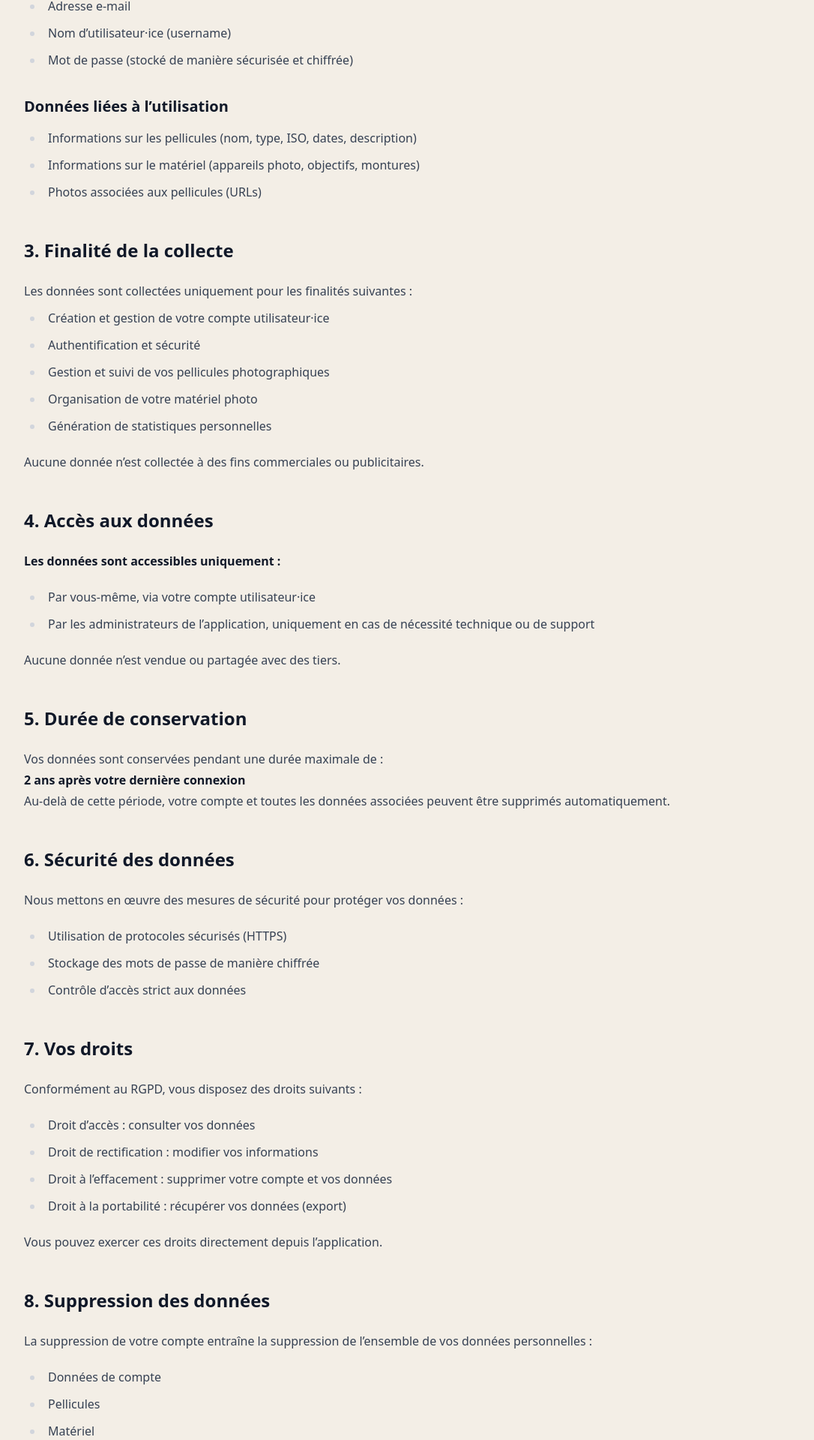
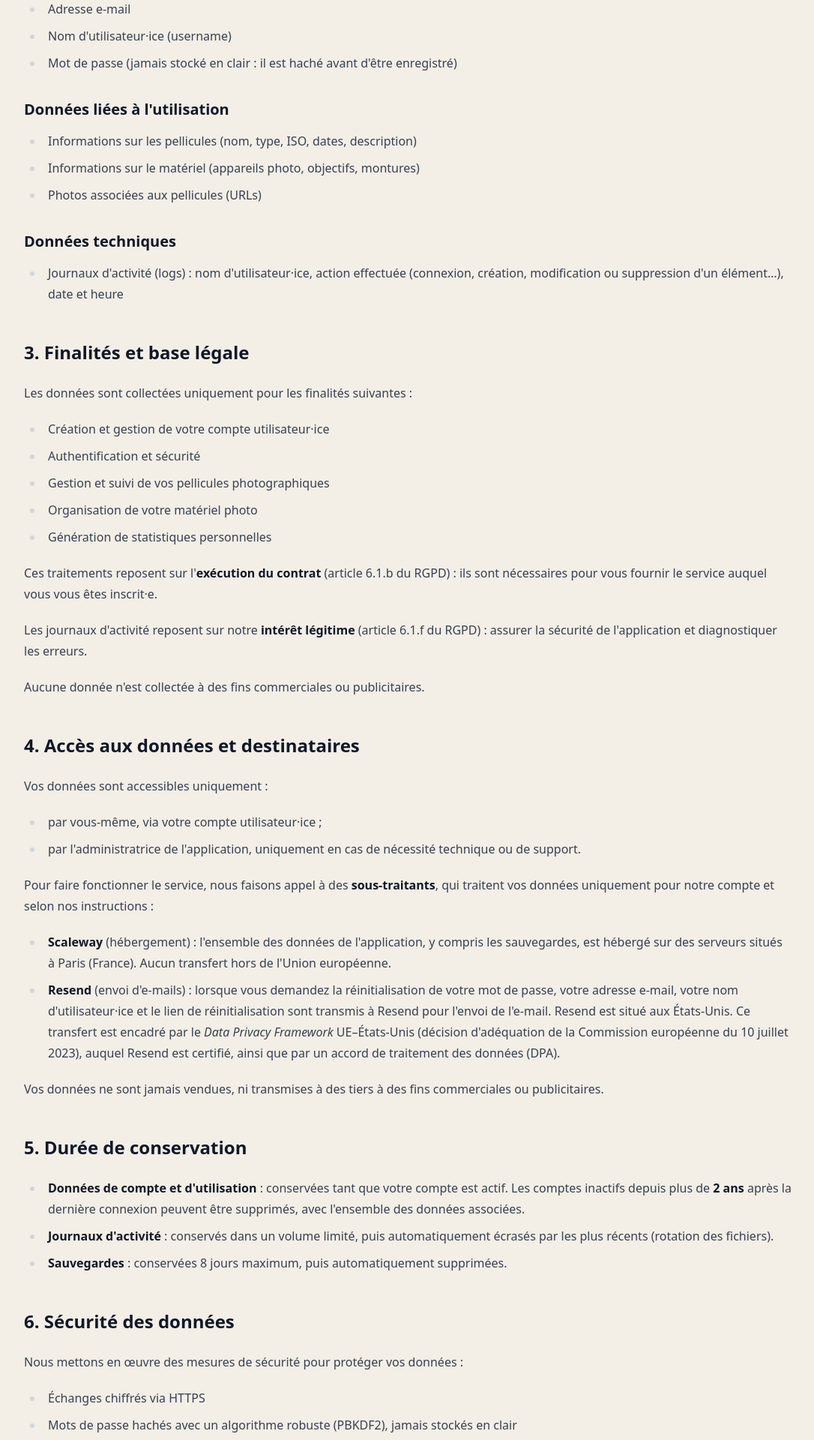
Before and after one commit to Pampamlela/ORTRTA, a Vue app in the folder frontend/: page /rgpd in a window 1280 px wide. Shown: the part 554-2474 px from the top of the page at 75% size, without its empty margins (96-1182 px from the left). Built offline with nearby package versions, Linux system fonts and the light colour scheme; no server answers.

Commit message:
mise à jour de la page RGPD

```diff
--- a/frontend/src/views/RGPDView.vue
+++ b/frontend/src/views/RGPDView.vue
@@ -4,39 +4,49 @@ import PageContainer from '@/components/PageContainer.vue';
 
 <template>
     <PageContainer>
-        <div class="prose max-w-none prose-heading:font-title prose-headings:text-film prose-p:text-film">
+        <div class="prose max-w-none prose-headings:font-title prose-headings:text-film prose-p:text-film prose-li:text-film prose-strong:text-film prose-th:text-film prose-td:text-film">
 
             <h1>Politique de confidentialité</h1>
+
             <section>
                 <h2>1. Introduction</h2>
+                <p>
+                    La présente politique de confidentialité décrit la manière dont les données personnelles sont
+                    collectées, utilisées et protégées dans le cadre de l'utilisation de l'application
+                    One Roll To Rule Them All (www.oneroll.fr).
+                </p>
+            </section>
 
-                <p>La présente politique de confidentialité décrit la manière dont les données personnelles sont collectées, utilisées et protégées dans le cadre de l’utilisation de l’application.
-
-                En utilisant cette application, vous acceptez la collecte et l’utilisation de vos données conformément à cette politique.</p>
-
-
+            <section>
                 <h2>2. Données collectées</h2>
-
-                Nous collectons uniquement les données nécessaires au fonctionnement du service :
+                <p>Nous collectons uniquement les données nécessaires au fonctionnement du service :</p>
 
                 <h3>Données de compte</h3>
                 <ul>
                     <li>Adresse e-mail</li>
-                        <li>Nom d’utilisateur·ice (username)</li>
-                        <li>Mot de passe (stocké de manière sécurisée et chiffrée)</li>
+                    <li>Nom d'utilisateur·ice (username)</li>
+                    <li>Mot de passe (jamais stocké en clair : il est haché avant d'être enregistré)</li>
                 </ul>
 
-                <h3>Données liées à l’utilisation</h3>
-
+                <h3>Données liées à l'utilisation</h3>
                 <ul>
                     <li>Informations sur les pellicules (nom, type, ISO, dates, description)</li>
                     <li>Informations sur le matériel (appareils photo, objectifs, montures)</li>
                     <li>Photos associées aux pellicules (URLs)</li>
                 </ul>
 
-                <h2>3. Finalité de la collecte</h2>
+                <h3>Données techniques</h3>
+                <ul>
+                    <li>
+                        Journaux d'activité (logs) : nom d'utilisateur·ice, action effectuée (connexion, création,
+                        modification ou suppression d'un élément…), date et heure
+                    </li>
+                </ul>
+            </section>
 
-                Les données sont collectées uniquement pour les finalités suivantes :
+            <section>
+                <h2>3. Finalités et base légale</h2>
+                <p>Les données sont collectées uniquement pour les finalités suivantes :</p>
                 <ul>
                     <li>Création et gestion de votre compte utilisateur·ice</li>
                     <li>Authentification et sécurité</li>
@@ -44,89 +54,216 @@ import PageContainer from '@/components/PageContainer.vue';
                     <li>Organisation de votre matériel photo</li>
                     <li>Génération de statistiques personnelles</li>
                 </ul>
-                Aucune donnée n’est collectée à des fins commerciales ou publicitaires.
+                <p>
+                    Ces traitements reposent sur l'<strong>exécution du contrat</strong> (article 6.1.b du RGPD) :
+                    ils sont nécessaires pour vous fournir le service auquel vous vous êtes inscrit·e.
+                </p>
+                <p>
+                    Les journaux d'activité reposent sur notre <strong>intérêt légitime</strong>
+                    (article 6.1.f du RGPD) : assurer la sécurité de l'application et diagnostiquer les erreurs.
+                </p>
+                <p>Aucune donnée n'est collectée à des fins commerciales ou publicitaires.</p>
+            </section>
 
+            <section>
+                <h2>4. Accès aux données et destinataires</h2>
+                <p>Vos données sont accessibles uniquement :</p>
+                <ul>
+                    <li>par vous-même, via votre compte utilisateur·ice ;</li>
+                    <li>par l'administratrice de l'application, uniquement en cas de nécessité technique ou de support.</li>
+                </ul>
+                <p>
+                    Pour faire fonctionner le service, nous faisons appel à des <strong>sous-traitants</strong>,
+                    qui traitent vos données uniquement pour notre compte et selon nos instructions :
+                </p>
+                <ul>
+                    <li>
+                        <strong>Scaleway</strong> (hébergement) : l'ensemble des données de l'application, y compris
+                        les sauvegardes, est hébergé sur des serveurs situés à Paris (France). Aucun transfert hors de
+                        l'Union européenne.
+                    </li>
+                    <li>
+                        <strong>Resend</strong> (envoi d'e-mails) : lorsque vous demandez la réinitialisation de votre
+                        mot de passe, votre adresse e-mail, votre nom d'utilisateur·ice et le lien de réinitialisation
+                        sont transmis à Resend pour l'envoi de l'e-mail. Resend est situé aux États-Unis. Ce transfert
+                        est encadré par le <em>Data Privacy Framework</em> UE–États-Unis (décision d'adéquation de la
+                        Commission européenne du 10 juillet 2023), auquel Resend est certifié, ainsi que par un accord
+                        de traitement des données (DPA).
+                    </li>
+                </ul>
+                <p>Vos données ne sont jamais vendues, ni transmises à des tiers à des fins commerciales ou publicitaires.</p>
+            </section>
 
-                <h2>4. Accès aux données</h2>
+            <section>
+                <h2>5. Durée de conservation</h2>
+                <ul>
+                    <li>
+                        <strong>Données de compte et d'utilisation</strong> : conservées tant que votre compte est
+                        actif. Les comptes inactifs depuis plus de <strong>2 ans</strong> après la dernière connexion
+                        peuvent être supprimés, avec l'ensemble des données associées.
+                    </li>
+                    <li>
+                        <strong>Journaux d'activité</strong> : conservés dans un volume limité, puis automatiquement
+                        écrasés par les plus récents (rotation des fichiers).
+                    </li>
+                    <li>
+                        <strong>Sauvegardes</strong> : conservées 8 jours maximum, puis automatiquement supprimées.
+                    </li>
+                </ul>
+            </section>
 
-                <strong>Les données sont accessibles uniquement :</strong><br>
+            <section>
+                <h2>6. Sécurité des données</h2>
+                <p>Nous mettons en œuvre des mesures de sécurité pour protéger vos données :</p>
                 <ul>
-                        <li>Par vous-même, via votre compte utilisateur·ice</li>
-                        <li>Par les administrateurs de l’application, uniquement en cas de nécessité technique ou de support</li>
+                    <li>Échanges chiffrés via HTTPS</li>
+                    <li>Mots de passe hachés avec un algorithme robuste (PBKDF2), jamais stockés en clair</li>
+                    <li>Jetons de connexion à durée de vie limitée</li>
+                    <li>Contrôle d'accès strict : chaque utilisateur·ice n'accède qu'à ses propres données</li>
                 </ul>
-                Aucune donnée n’est vendue ou partagée avec des tiers.
+            </section>
 
-                <h2>5. Durée de conservation</h2>
+            <section>
+                <h2>7. Vos droits</h2>
+                <p>Conformément au RGPD, vous disposez des droits suivants :</p>
+                <ul>
+                    <li>Droit d'accès : consulter vos données</li>
+                    <li>Droit de rectification : modifier vos informations</li>
+                    <li>Droit à l'effacement : supprimer votre compte et vos données</li>
+                    <li>Droit à la portabilité : récupérer vos données (export)</li>
+                    <li>Droit à la limitation du traitement</li>
+                </ul>
+                <p>
+                    Les droits d'accès, de rectification, d'effacement et de portabilité peuvent être exercés
+                    directement depuis votre profil dans l'application. Pour toute autre demande, vous pouvez nous
+                    contacter à l'adresse indiquée dans la section « Contact ».
+                </p>
+                <p>
+                    Si vous estimez que vos droits ne sont pas respectés, vous pouvez introduire une réclamation
+                    auprès de la <strong>CNIL</strong> (Commission nationale de l'informatique et des libertés) :
+                    <a href="https://www.cnil.fr" target="_blank" rel="noopener noreferrer">www.cnil.fr</a>.
+                </p>
+            </section>
 
-                Vos données sont conservées pendant une durée maximale de :<br>
-
-                <strong>2 ans après votre dernière connexion</strong><br>
-
-                Au-delà de cette période, votre compte et toutes les données associées peuvent être supprimés automatiquement.
-
-
-                <h2>6. Sécurité des données</h2>
-
-                Nous mettons en œuvre des mesures de sécurité pour protéger vos données :<br>
-                    <ul>
-                        <li>Utilisation de protocoles sécurisés (HTTPS)</li>
-                        <li>Stockage des mots de passe de manière chiffrée</li>
-                        <li>Contrôle d’accès strict aux données</li>
-                    </ul>
-
-                <h2>7. Vos droits</h2>
-
-                Conformément au RGPD, vous disposez des droits suivants :<br>
-                    <ul>
-                        <li>Droit d’accès : consulter vos données</li>
-                        <li>Droit de rectification : modifier vos informations</li>
-                        <li>Droit à l’effacement : supprimer votre compte et vos données</li>
-                        <li>Droit à la portabilité : récupérer vos données (export)</li>
-                    </ul>
-
-                Vous pouvez exercer ces droits directement depuis l’application.
-
-
+            <section>
                 <h2>8. Suppression des données</h2>
-
-                La suppression de votre compte entraîne la suppression de l’ensemble de vos données personnelles :<br>
+                <p>La suppression de votre compte entraîne la suppression de l'ensemble de vos données personnelles :</p>
                 <ul>
                     <li>Données de compte</li>
                     <li>Pellicules</li>
                     <li>Matériel</li>
                     <li>Photos associées</li>
                 </ul>
+                <p>Cette action est irréversible.</p>
+                <p>
+                    Vos données peuvent toutefois subsister dans nos sauvegardes techniques pendant
+                    <strong>8 jours maximum</strong> après la suppression de votre compte, avant d'être
+                    définitivement effacées. Votre nom d'utilisateur·ice peut également figurer dans les journaux
+                    d'activité jusqu'à leur écrasement automatique.
+                </p>
+            </section>
 
-                Cette action est irréversible.<br>
+            <section>
+                <h2>9. Cookies et traceurs</h2>
 
+                <h3>Qu'est-ce qu'un cookie ou un traceur ?</h3>
+                <p>
+                    Un cookie est un petit fichier texte déposé sur votre terminal (ordinateur, tablette, smartphone)
+                    lors de la visite d'un site. Plus largement, on parle de <strong>traceur</strong> pour toute
+                    information stockée ou lue sur votre terminal, quelle que soit la technologie utilisée
+                    (cookies, <em>localStorage</em>, etc.).
+                </p>
+                <p>
+                    Les traceurs peuvent avoir différentes finalités : faire fonctionner le site, mesurer l'audience,
+                    afficher de la publicité… Seuls ceux qui sont <strong>strictement nécessaires</strong> au
+                    fonctionnement du service sont dispensés de consentement.
+                </p>
 
-                <h2>9. Cookies</h2>
+                <h3>Les traceurs utilisés sur notre site</h3>
+                <p>
+                    One Roll To Rule Them All utilise <strong>uniquement des traceurs strictement nécessaires</strong>,
+                    qui servent à vous authentifier et à maintenir votre connexion :
+                </p>
+                <table>
+                    <thead>
+                        <tr>
+                            <th>Nom</th>
+                            <th>Technologie</th>
+                            <th>Finalité</th>
+                            <th>Durée de validité</th>
+                        </tr>
+                    </thead>
+                    <tbody>
+                        <tr>
+                            <td><code>access</code></td>
+                            <td>localStorage</td>
+                            <td>Vous identifier auprès du serveur à chaque action sur le site</td>
+                            <td>60 minutes</td>
+                        </tr>
+                        <tr>
+                            <td><code>refresh</code></td>
+                            <td>localStorage</td>
+                            <td>Renouveler votre connexion sans ressaisir votre mot de passe</td>
+                            <td>1 jour</td>
+                        </tr>
+                    </tbody>
+                </table>
+                <p>
+                    Ces informations sont supprimées de votre navigateur lorsque vous vous déconnectez, ou
+                    automatiquement lorsque votre session expire. Si vous fermez simplement le site sans vous
+                    déconnecter, elles restent dans votre navigateur, mais deviennent inutilisables une fois leur
+                    durée de validité dépassée.
+                </p>
+                <p>
+                    L'administratrice du site utilise également deux cookies techniques (<code>sessionid</code> et
+                    <code>csrftoken</code>) lors de l'accès à l'interface d'administration. Ils ne concernent pas
+                    les utilisateur·ices du site.
+                </p>
 
-                L’application n’utilise pas de cookies à des fins de suivi ou de publicité.<br>
+                <h3>Pourquoi aucun consentement ne vous est demandé</h3>
+                <p>
+                    Conformément à l'article 82 de la loi Informatique et Libertés et aux recommandations de la CNIL,
+                    les traceurs strictement nécessaires à la fourniture d'un service demandé par l'utilisateur·ice
+                    (ici, la connexion à votre compte) sont exemptés de consentement.
+                </p>
+                <p>
+                    One Roll To Rule Them All n'utilise <strong>aucun</strong> traceur de mesure d'audience, de
+                    publicité, de réseaux sociaux ou de services tiers. C'est pourquoi aucun bandeau de consentement
+                    n'est affiché.
+                </p>
 
-                Seuls des cookies techniques nécessaires au fonctionnement peuvent être utilisés.
+                <h3>Comment supprimer ces informations</h3>
+                <ul>
+                    <li><strong>Depuis le site</strong> : cliquez sur « Déconnexion » ; les deux traceurs sont immédiatement supprimés.</li>
+                    <li>
+                        <strong>Depuis votre navigateur</strong> : vous pouvez à tout moment effacer les données de
+                        navigation (rubrique « Cookies et données de site » des paramètres de votre navigateur).
+                    </li>
+                </ul>
+            </section>
 
+            <section>
+                <h2>10. Modification de la politique</h2>
+                <p>
+                    Cette politique de confidentialité peut être mise à jour à tout moment. En cas de modification
+                    importante, les utilisateur·ices seront informé·es.
+                </p>
+            </section>
 
-                <h2>10. Modification de la politique</h2>
+            <section>
+                <h2>11. Contact</h2>
+                <p>
+                    Pour toute question relative à cette politique ou à vos données personnelles, vous pouvez
+                    contacter : <a href="mailto:pampamlela@gmail.com">pampamlela@gmail.com</a>
+                </p>
+            </section>
 
-                Cette politique de confidentialité peut être mise à jour à tout moment.<br>
+            <section>
+                <h2>12. Responsable du traitement</h2>
+                <p>La responsable du traitement des données est : Pamela Robinet Duverger.</p>
+            </section>
 
-                En cas de modification importante, les utilisateurs·ices seront informé·es.
-
-                <h2>11. Contact</h2>
-
-                Pour toute question relative à cette politique ou à vos données personnelles, vous pouvez contacter :<br>
-
-                E-mail : pampamlela@gmail.com
-
-
-                <h2>12. Responsable du traitement</h2>
-
-                La responsable du traitement des données est :<br>
-
-                Pamela Robinet Duverger<br>
-            </section>
-            Dernière mise à jour : Mars 2026
+            <p><em>Dernière mise à jour : septembre 2026</em></p>
         </div>
     </PageContainer>
 </template>
```
Also changed, not shown: 1 other file (tests, documents, lock files or other folders). Lines whose indentation alone changed are shown as unchanged.
